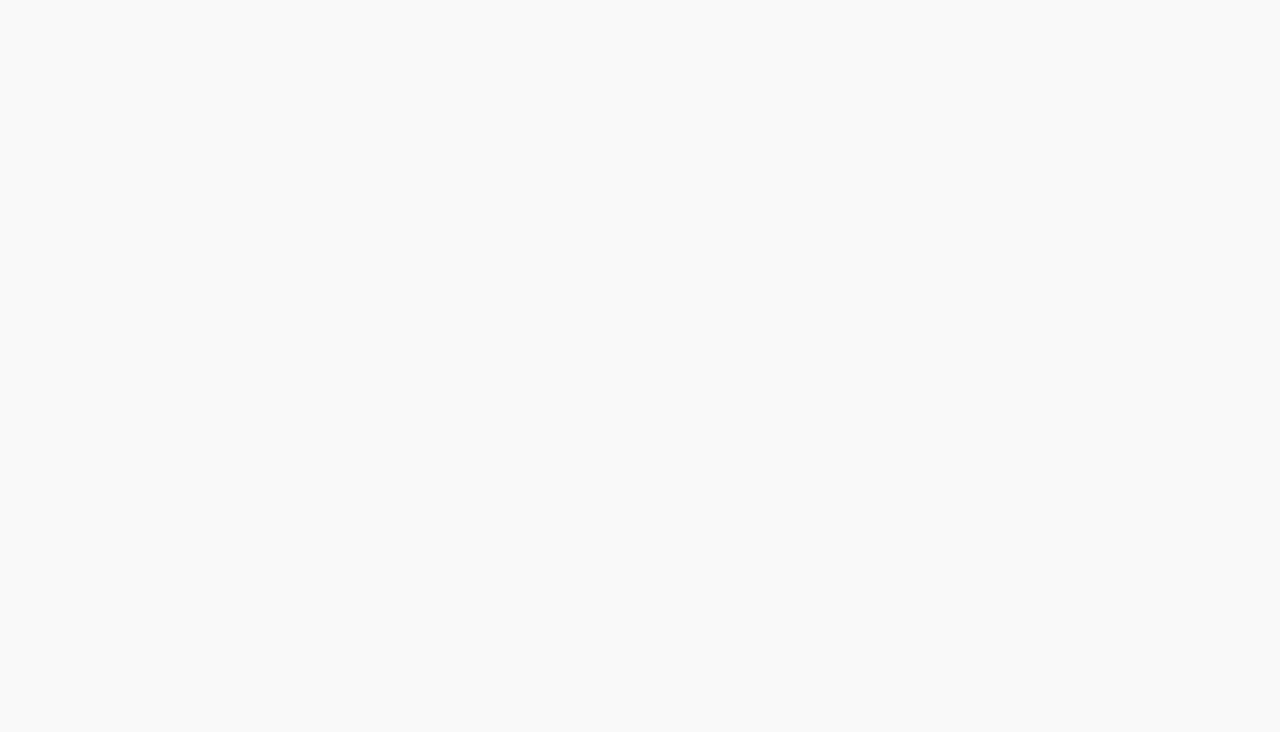
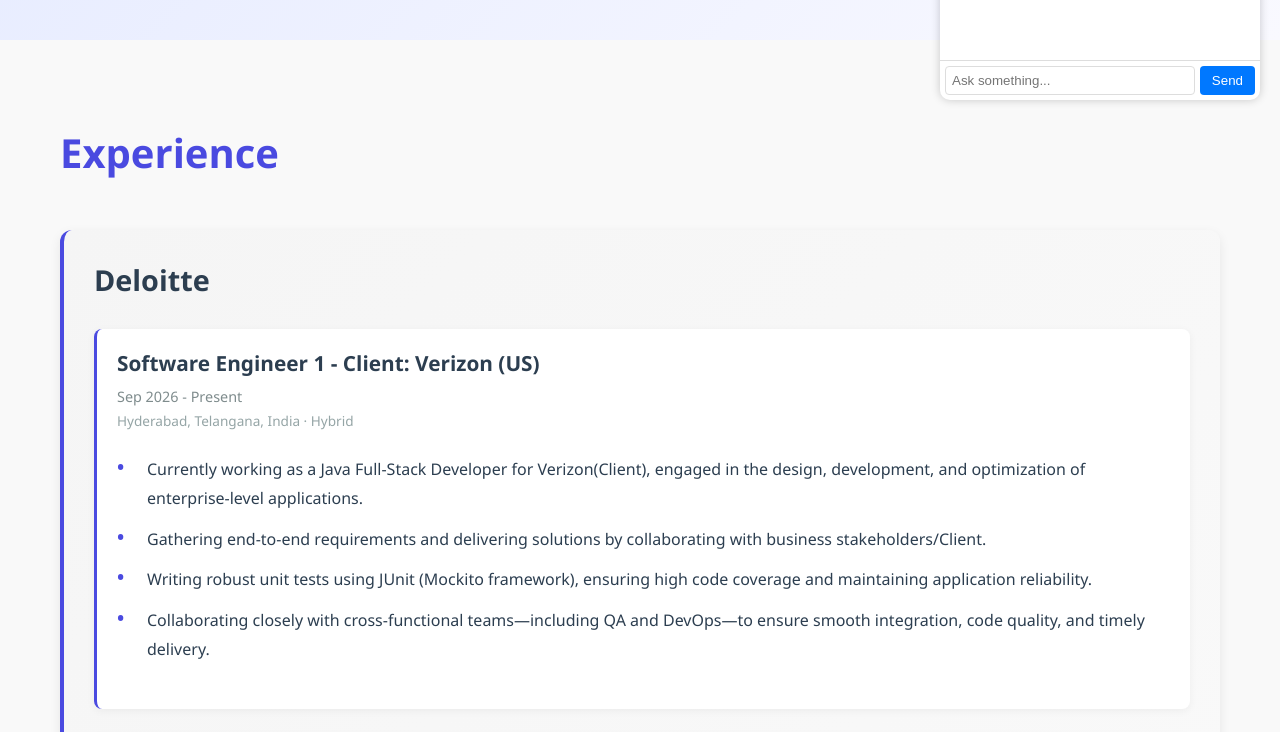
Before and after one commit to pratap8/pratap-profile, a React (Create React App) app: page / in a window 1280 px wide. Before the commit this address had no page. Shown: the part 680-1412 px from the top of the page. Before the commit the page ends 800 px from the top, so only its background shows below. Built offline with nearby package versions, Linux system fonts and the light colour scheme.

Commit message:
updated resume

```diff
--- a/src/App.js
+++ b/src/App.js
@@ -9,6 +9,7 @@
   return (
     <BrowserRouter>
       <Routes>
+        <Route path="/" element={<ProfilePage />} />
         <Route path="/camera" element={<CameraPage />} />
       </Routes>
       <Analytics />
--- a/src/components/Experience/Experience.jsx
+++ b/src/components/Experience/Experience.jsx
@@ -15,7 +15,7 @@
       },
       positions: [
         {
-          position: "Analyst - Client: Verizon (US)",
+          position: "Software Engineer 1 - Client: Verizon (US)",
           duration: "Sep 2026 - Present",
           location: "Hyderabad, Telangana, India · Hybrid",
           achievements: [
@@ -26,7 +26,7 @@
           ]
         },
         {
-          position: "Analyst - Client: Confidential",
+          position: "Software Engineer 1 - Client: Confidential",
           duration: "Jun 2026 - Sep 2026 · 4 mos",
           location: "Hyderabad, Telangana, India · Hybrid",
           achievements: [
```
Also changed, not shown: 1 other file (tests, documents, lock files or other folders).
